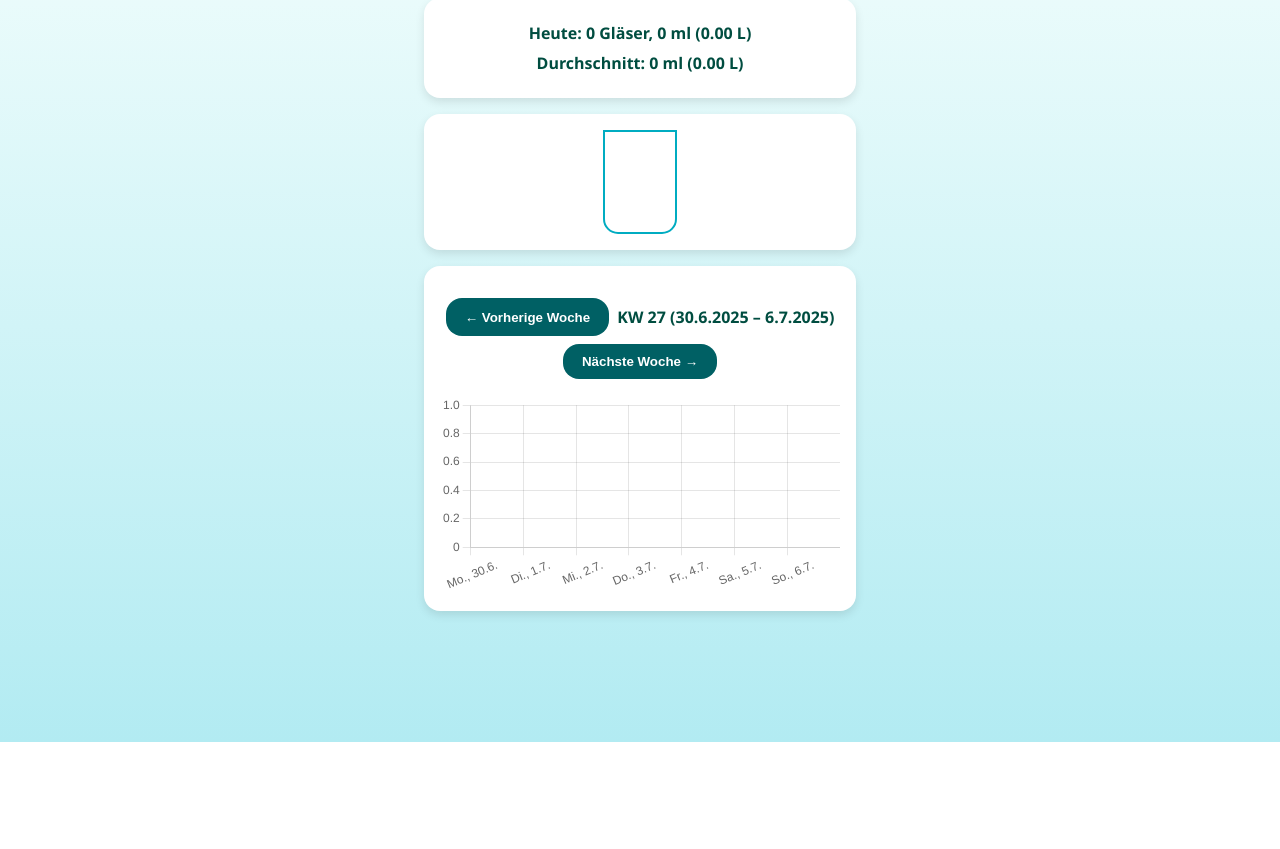
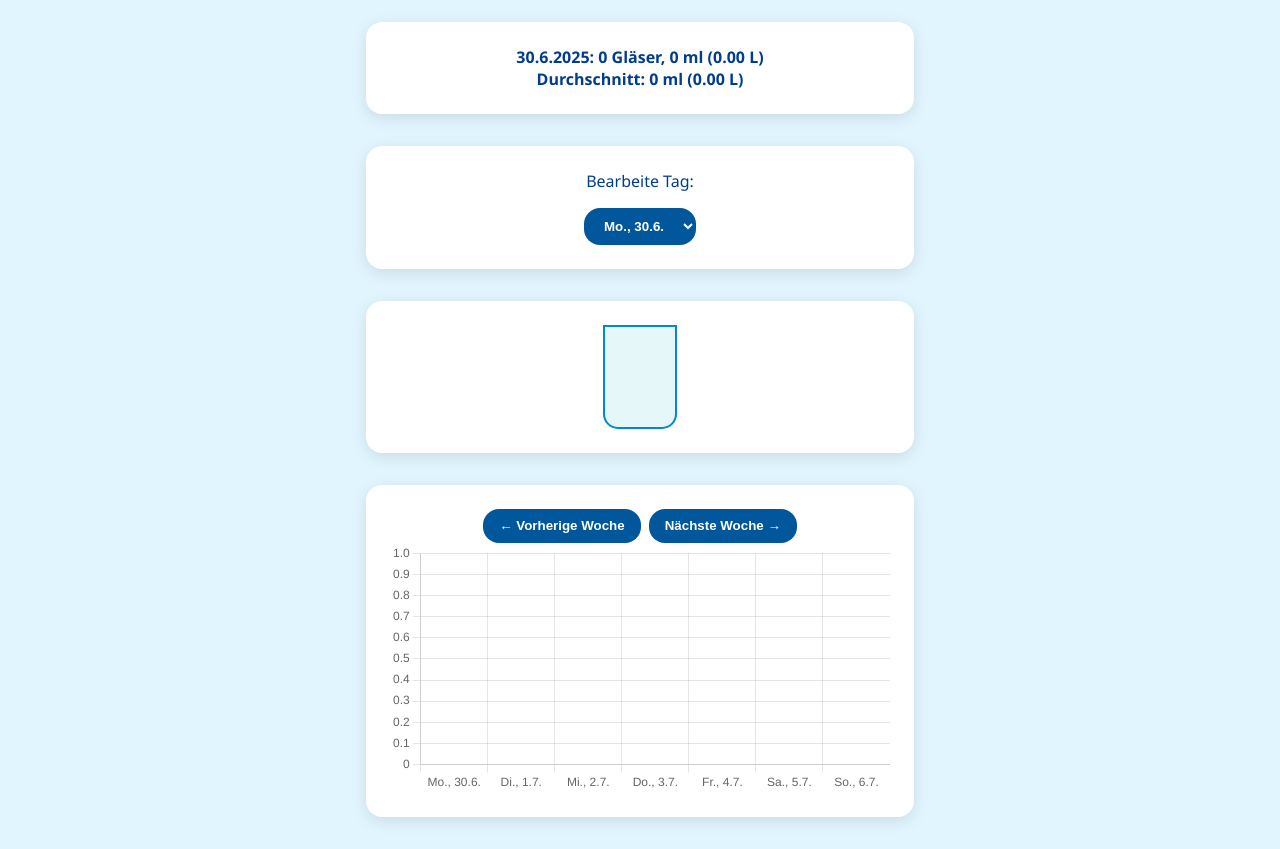
Before and after one commit to yannikrer/watercounter, a plain HTML site: page index.html in a window 1280 px wide. Shown: the part 90-939 px from the top of the page. Before the commit the page ends 832 px from the top, so only its background shows below. Drawn offline with nearby package versions, Linux system fonts and the light colour scheme.

Commit message:
Update index.html

```diff
--- a/index.html
+++ b/index.html
@@ -7,48 +7,44 @@
   <script src="https://cdn.jsdelivr.net/npm/chart.js"></script>
   <style>
     :root {
-      --primary: #00acc1;
-      --secondary: #006064;
-      --bg: #f0fdfc;
-      --text: #004d40;
+      --primary: #0288d1;
+      --secondary: #01579b;
+      --bg: #e1f5fe;
+      --text: #003c8f;
       --card: #ffffff;
-      --glass-bg: rgba(255, 255, 255, 0.6);
       --radius: 1rem;
     }
 
     body {
       margin: 0;
-      font-family: 'Segoe UI', Tahoma, Geneva, Verdana, sans-serif;
-      background: linear-gradient(to bottom, var(--bg), #b2ebf2);
+      font-family: 'Segoe UI', sans-serif;
+      background: var(--bg);
       color: var(--text);
       display: flex;
       flex-direction: column;
       align-items: center;
-      min-height: 100vh;
       padding: 1rem;
     }
 
     h1 {
       font-size: 2rem;
-      color: var(--secondary);
-      margin-bottom: 0.5rem;
+      margin-bottom: 1rem;
     }
 
     .card {
       background: var(--card);
       border-radius: var(--radius);
-      padding: 1rem;
-      box-shadow: 0 4px 10px rgba(0, 0, 0, 0.1);
+      padding: 1.5rem;
+      box-shadow: 0 4px 16px rgba(0, 0, 0, 0.1);
       width: 100%;
-      max-width: 400px;
-      margin-bottom: 1rem;
+      max-width: 500px;
+      margin: 1rem 0;
     }
 
-    #daily-summary, #average-summary {
+    .summary {
+      text-align: center;
+      font-weight: 600;
       font-size: 1rem;
-      font-weight: 600;
-      text-align: center;
-      margin: 0.5rem 0;
     }
 
     #glasses-container {
@@ -61,10 +57,9 @@
     .glass {
       width: 70px;
       height: 100px;
-      flex: 0 0 auto;
       border: 2px solid var(--primary);
       border-radius: 0 0 15px 15px;
-      background: var(--glass-bg);
+      background: rgba(0, 172, 193, 0.1);
       position: relative;
       overflow: hidden;
       display: flex;
@@ -72,8 +67,6 @@
       justify-content: center;
       cursor: pointer;
     }
-
-    .glass:hover { transform: scale(1.05); }
 
     .fill {
       position: absolute;
@@ -96,140 +89,125 @@
       z-index: 2;
     }
 
+    .controls {
+      display: flex;
+      flex-direction: column;
+      align-items: center;
+      gap: 1rem;
+    }
+
     .btn-group {
       display: flex;
+      gap: 0.5rem;
+      flex-wrap: wrap;
       justify-content: center;
-      gap: 0.5rem;
-      margin: 1rem 0;
-      flex-wrap: wrap;
     }
 
-    .btn-group button {
-      padding: 0.6rem 1.2rem;
+    .btn-group button, select {
+      padding: 0.6rem 1rem;
+      border-radius: var(--radius);
+      border: none;
       background: var(--secondary);
       color: white;
-      border: none;
-      border-radius: var(--radius);
+      font-weight: 600;
       cursor: pointer;
-      font-weight: 600;
     }
 
-    .btn-group button:hover {
+    .btn-group button:hover,
+    select:hover {
       background: var(--primary);
-    }
-
-    #week-label {
-      font-weight: bold;
-      margin: 0.5rem 0;
-      text-align: center;
     }
 
     canvas {
       width: 100% !important;
-      max-width: 400px;
       height: auto !important;
     }
   </style>
 </head>
 <body>
-  <h1>Wasserzähler</h1>
+  <h1>💧 Wasserzähler</h1>
+
   <div class="card">
-    <p id="daily-summary">Heute: 0 Gläser, 0 ml (0.00 L)</p>
-    <p id="average-summary">Durchschnitt: 0 ml (0.00 L)</p>
+    <div class="summary" id="daily-summary">Heute: 0 Gläser, 0 ml (0.00 L)</div>
+    <div class="summary" id="average-summary">Durchschnitt: 0 ml (0.00 L)</div>
   </div>
+
+  <div class="card controls">
+    <label for="day-select">Bearbeite Tag:</label>
+    <select id="day-select"></select>
+  </div>
+
   <div class="card" id="glasses-container"></div>
+
   <div class="card">
     <div class="btn-group">
       <button id="prev-week">← Vorherige Woche</button>
-      <span id="week-label">Diese Woche</span>
       <button id="next-week">Nächste Woche →</button>
     </div>
     <canvas id="chart"></canvas>
   </div>
+
   <script>
+    const ctx = document.getElementById('chart').getContext('2d');
+    const selectDay = document.getElementById('day-select');
+    const container = document.getElementById('glasses-container');
+    let chart, currentWeekOffset = 0;
+    let selectedDate = new Date();
+
     const parseVolume = v => {
       const s = (v || '').toLowerCase().replace(',', '.').trim();
       if (s.endsWith('l')) return parseFloat(s) * 1000;
       if (s.endsWith('ml')) return parseFloat(s);
       return parseFloat(s) || 0;
     };
-  const formatVolume = ml => {
-    const l = ml / 1000;
-    return `${ml} ml (${l.toFixed(2)} L)`;
-  };
 
-  function setEditDay(date) {
-    localStorage.setItem('editDay', date.toLocaleDateString('de-CH'));
-  }
+    const formatVolume = ml => `${ml} ml (${(ml / 1000).toFixed(2)} L)`;
 
-  function getEditDay() {
-    const s = localStorage.getItem('editDay');
-    if (!s) return null;
-    return new Date(s);
-  }
+    const dateKey = d => d.toLocaleDateString('de-CH');
 
-  function clearEditDay() {
-    localStorage.removeItem('editDay');
-  }
-
-  const todayKey = () => {
-    const editDay = getEditDay();
-    const d = editDay ? editDay : new Date();
-    return d.toLocaleDateString('de-CH');
-  };
-
-  const loadVols = () => {
+    const loadVols = (d = selectedDate) => {
       try {
-      const data = JSON.parse(localStorage.getItem(todayKey()));
+        const data = JSON.parse(localStorage.getItem(dateKey(d)));
         return Array.isArray(data) ? data : [];
       } catch {
         return [];
       }
     };
 
-  const saveVols = arr => localStorage.setItem(todayKey(), JSON.stringify(arr));
-  const container = document.getElementById('glasses-container');
-  let chart;
-  const ctx = document.getElementById('chart').getContext('2d');
+    const saveVols = (arr, d = selectedDate) => {
+      localStorage.setItem(dateKey(d), JSON.stringify(arr));
+    };
 
-  function renderGlasses() {
+    const renderGlasses = () => {
       const vols = loadVols();
       container.innerHTML = '';
-    vols.forEach((v, idx) => container.appendChild(createGlass(idx, true)));
+      vols.forEach((v, i) => container.appendChild(createGlass(i, true)));
       container.appendChild(createGlass(vols.length, false));
-  }
+    };
 
-  function createGlass(idx, filled) {
+    const createGlass = (idx, filled) => {
       const g = document.createElement('div');
-    g.className = 'glass'; g.dataset.idx = idx;
-    const fill = document.createElement('div'); fill.className = 'fill';
+      g.className = 'glass';
+      const fill = document.createElement('div');
+      fill.className = 'fill';
       g.appendChild(fill);
+
       if (filled) {
         fill.style.height = '100%';
-      g.addEventListener('click', () => removeGlass(idx));
-    } else {
-      g.addEventListener('click', () => inputGlass(idx));
-    }
-    return g;
-  }
-
-  function removeGlass(idx) {
+        g.addEventListener('click', () => {
           const vols = loadVols();
           vols.splice(idx, 1);
           saveVols(vols);
           updateUI();
-  }
-
-  function inputGlass(idx) {
-    const g = container.children[idx];
+        });
+      } else {
+        g.addEventListener('click', () => {
           if (g.querySelector('input')) return;
           const input = document.createElement('input');
           input.placeholder = 'z.B. 250ml';
           g.appendChild(input);
           input.focus();
-    input.addEventListener('blur', applyInput);
-    input.addEventListener('keydown', e => { if (e.key === 'Enter') input.blur(); });
-    function applyInput() {
+          input.addEventListener('blur', () => {
             const val = parseVolume(input.value);
             if (val > 0) {
               const vols = loadVols();
@@ -237,133 +215,95 @@
               saveVols(vols);
             }
             updateUI();
-    }
+          });
+          input.addEventListener('keydown', e => {
+            if (e.key === 'Enter') input.blur();
+          });
+        });
       }
 
-  function sumForKey(key) {
-    try {
-      const arr = JSON.parse(localStorage.getItem(key));
-      return Array.isArray(arr) ? arr.reduce((a, b) => a + b, 0) : 0;
-    } catch {
-      return 0;
-    }
-  }
+      return g;
+    };
 
-  function calcTotalAverage() {
-    let total = 0;
-    let days = 0;
+    const calcAverage = () => {
+      let total = 0, days = 0;
       for (let i = 0; i < 365; i++) {
         const d = new Date();
         d.setDate(d.getDate() - i);
-      const key = d.toLocaleDateString('de-CH');
-      const sum = sumForKey(key);
-      if (sum > 0) {
-        total += sum;
+        const vols = JSON.parse(localStorage.getItem(dateKey(d)) || '[]');
+        if (vols.length) {
+          total += vols.reduce((a, b) => a + b, 0);
           days++;
         }
       }
-    const avg = days ? total / days : 0;
-    document.getElementById('average-summary').textContent = `Durchschnitt: ${formatVolume(Math.round(avg))}`;
-  }
+      const avg = days ? Math.round(total / days) : 0;
+      document.getElementById('average-summary').textContent = `Durchschnitt: ${formatVolume(avg)}`;
+    };
 
-  let currentWeekOffset = 0;
+    const updateChart = (offset = 0) => {
+      const weekDates = getWeekDates(offset);
+      const labels = weekDates.map(d => d.toLocaleDateString('de-CH', { weekday: 'short', day: 'numeric', month: 'numeric' }));
+      const data = weekDates.map(d => {
+        const vols = JSON.parse(localStorage.getItem(dateKey(d)) || '[]');
+        return vols.reduce((a, b) => a + b, 0);
+      });
 
-  function getWeekDates(offset = 0) {
-    const today = new Date();
-    const monday = new Date(today);
-    const currentDay = today.getDay();
-    const distanceToMonday = (currentDay + 6) % 7;
-    monday.setDate(today.getDate() - distanceToMonday + offset * 7);
-    const days = [];
-    for (let i = 0; i < 7; i++) {
-      const d = new Date(monday);
-      d.setDate(monday.getDate() + i);
-      days.push(d);
-    }
-    return days;
-  }
-
-  function formatDateShort(d) {
-    return d.toLocaleDateString('de-CH', { weekday: 'short', day: 'numeric', month: 'numeric' });
-  }
-
-  function updateChartForWeek(offset = 0) {
-    const weekDates = getWeekDates(offset);
-    const labels = weekDates.map(formatDateShort);
-    const data = weekDates.map(d => {
-      const key = d.toLocaleDateString('de-CH');
-      return sumForKey(key);
-    });
       if (chart) chart.destroy();
       chart = new Chart(ctx, {
         type: 'bar',
         data: {
           labels,
-        datasets: [{
-          label: 'ml pro Tag',
-          data,
-          backgroundColor: '#00acc1'
-        }]
+          datasets: [{ label: 'ml pro Tag', data, backgroundColor: '#0288d1' }]
         },
         options: {
           scales: { y: { beginAtZero: true } },
-        responsive: true,
           plugins: { legend: { display: false } }
         }
       });
 
-    // Week label
-    const weekStart = weekDates[0];
-    const weekEnd = weekDates[6];
-    document.getElementById('week-label').textContent =
-      `KW ${getISOWeekNumber(weekStart)} (${weekStart.toLocaleDateString('de-CH')} – ${weekEnd.toLocaleDateString('de-CH')})`;
+      // Update select dropdown
+      selectDay.innerHTML = '';
+      weekDates.forEach(d => {
+        const opt = document.createElement('option');
+        opt.value = d.toISOString();
+        opt.textContent = d.toLocaleDateString('de-CH', { weekday: 'short', day: 'numeric', month: 'numeric' });
+        if (dateKey(d) === dateKey(selectedDate)) opt.selected = true;
+        selectDay.appendChild(opt);
+      });
+    };
 
-    // Double-click to edit day
-    document.getElementById('chart').onclick = function(evt) {
-      const points = chart.getElementsAtEventForMode(evt, 'nearest', { intersect: true }, true);
-      if (points.length > 0 && evt.detail === 2) {
-        const index = points[0].index;
-        const clickedDate = weekDates[index];
-        setEditDay(clickedDate);
+    const getWeekDates = (offset = 0) => {
+      const base = new Date();
+      const monday = new Date(base.setDate(base.getDate() - ((base.getDay() + 6) % 7) + offset * 7));
+      return [...Array(7)].map((_, i) => new Date(monday.getFullYear(), monday.getMonth(), monday.getDate() + i));
+    };
+
+    selectDay.addEventListener('change', e => {
+      selectedDate = new Date(e.target.value);
       updateUI();
-      }
-    };
-  }
-
-  function getISOWeekNumber(d) {
-    const date = new Date(Date.UTC(d.getFullYear(), d.getMonth(), d.getDate()));
-    const dayNum = date.getUTCDay() || 7;
-    date.setUTCDate(date.getUTCDate() + 4 - dayNum);
-    const yearStart = new Date(Date.UTC(date.getUTCFullYear(), 0, 1));
-    return Math.ceil((((date - yearStart) / 86400000) + 1) / 7);
-  }
+    });
 
     document.getElementById('prev-week').addEventListener('click', () => {
       currentWeekOffset--;
-    updateChartForWeek(currentWeekOffset);
+      updateChart(currentWeekOffset);
     });
 
     document.getElementById('next-week').addEventListener('click', () => {
       currentWeekOffset++;
-    updateChartForWeek(currentWeekOffset);
+      updateChart(currentWeekOffset);
     });
 
-  function updateUI() {
-    renderGlasses();
+    const updateUI = () => {
       const vols = loadVols();
-    const cnt = vols.length;
       const sum = vols.reduce((a, b) => a + b, 0);
       document.getElementById('daily-summary').textContent =
-      `Heute: ${cnt} Gläser, ${formatVolume(sum)}`;
-    updateChartForWeek(currentWeekOffset);
-    calcTotalAverage();
-  }
+        `${selectedDate.toLocaleDateString('de-CH')}: ${vols.length} Gläser, ${formatVolume(sum)}`;
+      renderGlasses();
+      updateChart(currentWeekOffset);
+      calcAverage();
+    };
 
     updateUI();
-
-  // Reset edit day when leaving the page
-  window.addEventListener('beforeunload', () => clearEditDay());
   </script>
-
 </body>
 </html>
```
Lines whose indentation alone changed are shown as unchanged.
